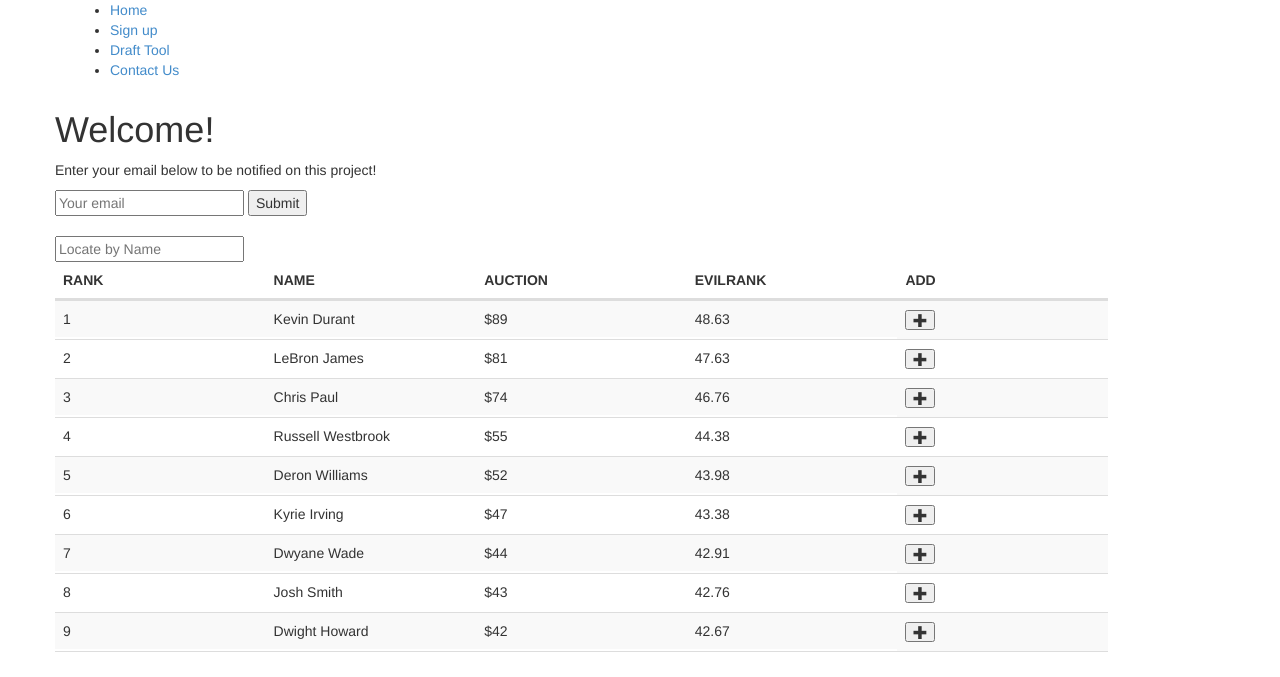
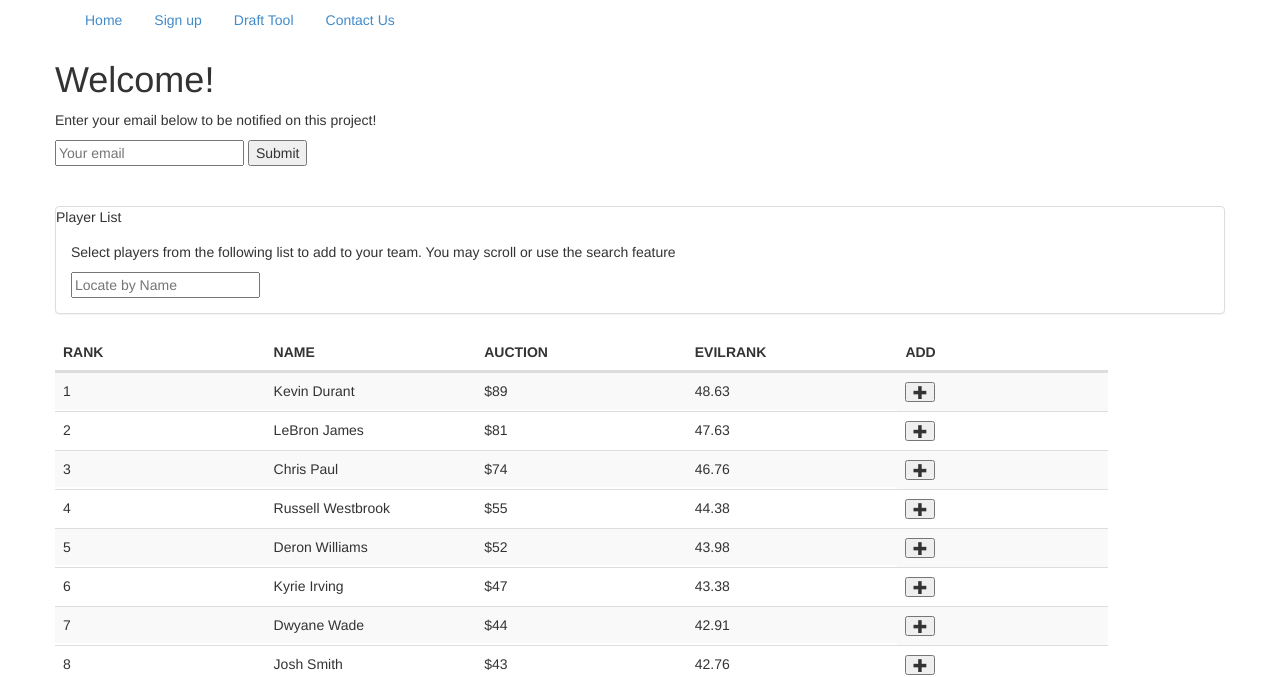
Before and after one commit to cabusto/nbakeepers, a Flask app: page / in a window 1280 px wide. Shown: the top 677 px of the page. Run offline with Flask 2, Linux system fonts and the light colour scheme; some libraries are stand-ins or nearby versions.

Commit message:
added a remove function,commented out db specific stuff (don't need until i have a json service) and added some bootstrap cleanup

```diff
--- a/app/__init__.py
+++ b/app/__init__.py
@@ -1,6 +1,6 @@
 from flask import Flask
 #from flask.ext.stormpath import StormpathManager
-from flask.ext.sqlalchemy import SQLAlchemy
+#from flask.ext.sqlalchemy import SQLAlchemy
 import os
 
 
@@ -8,9 +8,9 @@ app = Flask(__name__)
 
 
 #config
-app.config.from_object(os.environ['APP_SETTINGS'])
+#app.config.from_object(os.environ['APP_SETTINGS'])
 
 #stormpath_manager = StormpathManager(app)
-db = SQLAlchemy(app)
+#db = SQLAlchemy(app)
 
 from app import views
--- a/app/static/js/app.js
+++ b/app/static/js/app.js
@@ -40,7 +40,23 @@
 
 		$scope.addPlayer = function(player, myteamlist, playerlist) {
     		myteamlist.push(player);
+			// mark player as drafted
+			removePlayer(player, playerlist);
   		}
+
+		$scope.removePlayer = function(player, myTeamList) {
+			var index = -1;
+			// search for player in myTeamList
+			for (var i = 0; i < myTeamList.length; i++) {
+				if (myTeamList[i].name === player.name) {
+					index = i;
+					break;
+				}
+			}
+			// at position index, remove 1 item
+			myTeamList.splice(index, 1);
+
+		}
 	}]);
 
 
--- a/app/templates/index.html
+++ b/app/templates/index.html
@@ -10,11 +10,18 @@
 	</div>
 
 <br/>
+<br/>
 
 <div class="row" ng-controller="PlayerController as roto">
-<div class="bar">
+<div class="panel panel-default">
+	<div class ="panel-haeding">Player List</div>
+	<div class="panel-body">
+		<p> Select players from the following list to add to your team. You may scroll or use the search feature </p>
+	<div class="bar">
 		<!-- Create a binding between the searchString model and the text field -->
 		<input type="text" ng-model="searchString" placeholder="Locate by Name" />
+	</div>
+</div>
 	</div>
 	<table class="table table-striped" >
 			<thead class="info">
@@ -54,7 +61,8 @@
 		<td>$[[ p.price ]]</td>
 		<td>[[ p.evilrank ]]</td>
 		<td>
-			<button type="submit" class="btn-small glyphicon glyphicon-minus">
+			<button type="submit" class="btn-small glyphicon glyphicon-minus"
+					ng-click="removePlayer(p, roto.myTeam)">
 			</button>
 		</td>
 		</tr>
--- a/app/templates/layout.html
+++ b/app/templates/layout.html
@@ -15,14 +15,12 @@
 <body >
 
 <div class="container">
-	<div class="nav">
-		<ul>
+		<ul class="nav nav-pills">
 			<li><a href="#">Home</a></li>
 			<li><a href="#">Sign up</a></li>
 			<li><a href="#">Draft Tool</a></li>
 			<li><a href="#">Contact Us</a></li>
 		</ul>
-	</div>
 
 
     {% block content %}
--- a/app/views.py
+++ b/app/views.py
@@ -1,6 +1,7 @@
 from flask import render_template
-from app import app, db
-from models import RotoEvilStat
+from app import app
+#, db
+#from models import RotoEvilStat
 
 @app.route('/')
 @app.route('/index')
@@ -11,10 +12,10 @@ def index():
 @app.route('/rotoevil')
 def rotoevil():
 
-	stats = RotoEvilStat.query.all()
+	#stats = RotoEvilStat.query.all()
 	return render_template('rotoevil.html', stats=stats)
 
 @app.route('/playerstats')
 def per36():
-	stats = RotoEvilStat.query.all()
+	#stats = RotoEvilStat.query.all()
 	return render_template('per36.html', stats=stats)
```
Also changed, not shown: 3 other files.
